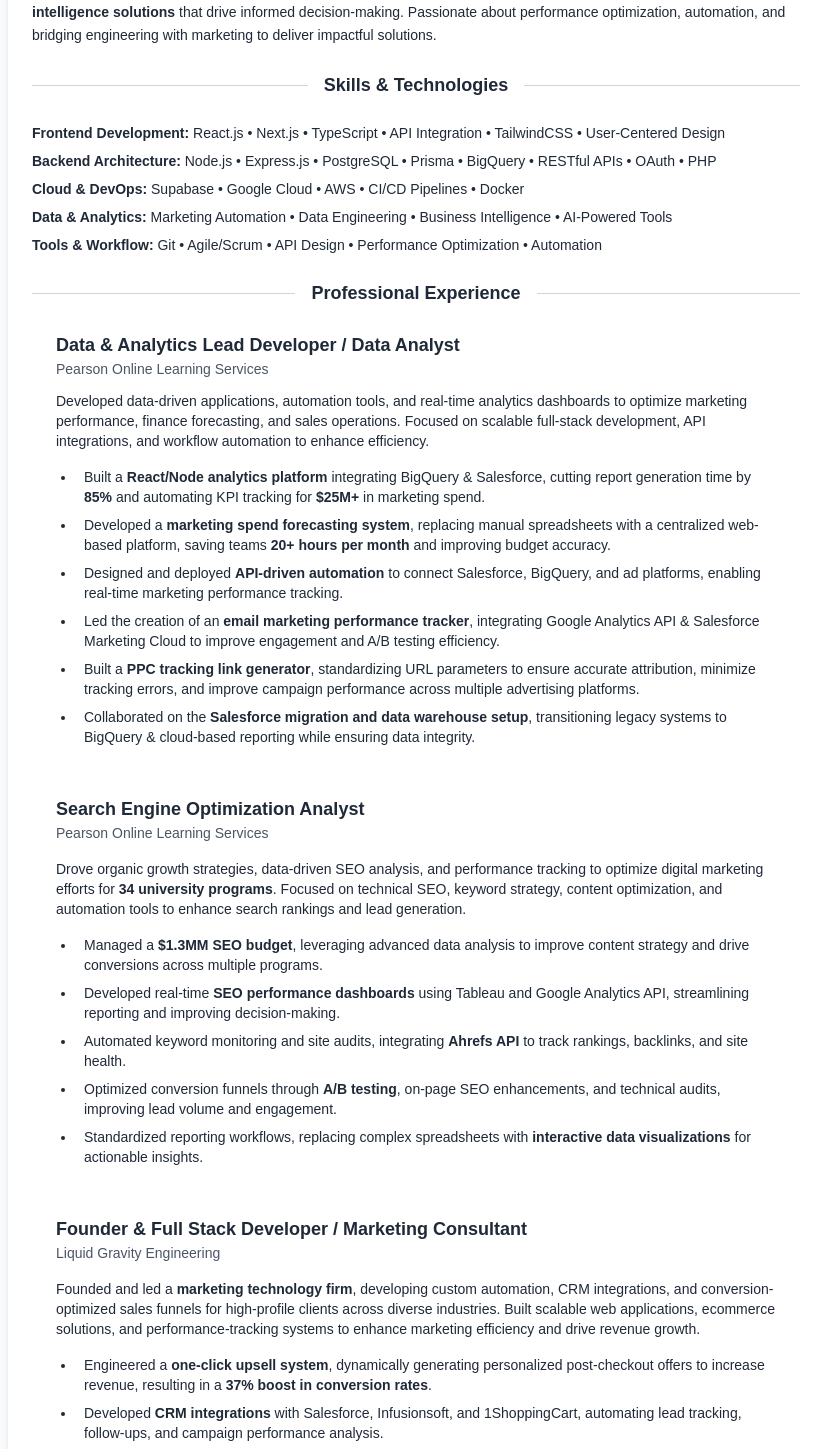
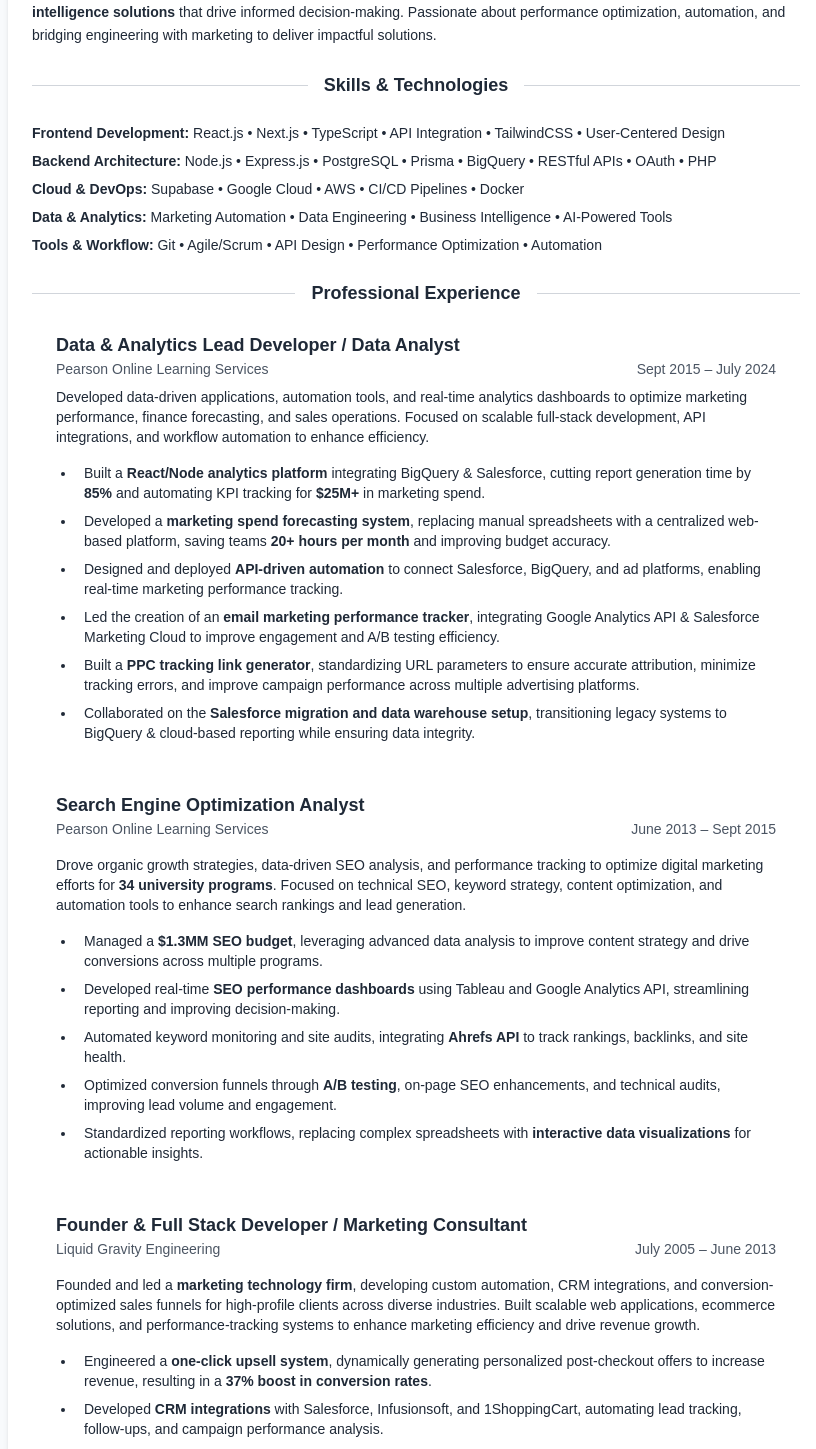
Before and after one commit to DanSias/danielsias-dev, a Next.js app: page /resume in a window 1280 px wide. Shown: the part 363-1812 px from the top of the page, without its empty margins (224-1040 px from the left). Built offline with nearby package versions, Linux system fonts and the light colour scheme.

Commit message:
Updated Timeframes
Added timeframes for each role in the professional experience section.

```diff
--- a/src/app/resume/AnalystExperience.tsx
+++ b/src/app/resume/AnalystExperience.tsx
@@ -3,8 +3,10 @@ const SEOAnalystExperience: React.FC = () => {
     <section className="max-w-3xl mx-auto p-6 text-gray-800">
       {/* Job Title & Company */}
       <h3 className="text-lg font-bold">Search Engine Optimization Analyst</h3>
-      <p className="text-sm text-gray-600">Pearson Online Learning Services</p>
-
+      <p className="text-sm text-gray-600 flex justify-between">
+        <span>Pearson Online Learning Services</span>
+        <span>June 2013 – Sept 2015</span>
+      </p>
       {/* Introduction Paragraph */}
       <p className="text-sm mt-4">
         Drove organic growth strategies, data-driven SEO analysis, and
--- a/src/app/resume/FounderExperience.tsx
+++ b/src/app/resume/FounderExperience.tsx
@@ -5,8 +5,11 @@ const FounderExperience: React.FC = () => {
       <h3 className="text-lg font-bold">
         Founder & Full Stack Developer / Marketing Consultant
       </h3>
-      <p className="text-sm text-gray-600">Liquid Gravity Engineering</p>
 
+      <p className="text-sm text-gray-600 flex justify-between">
+        <span>Liquid Gravity Engineering</span>
+        <span>July 2005 – June 2013</span>
+      </p>
       {/* Introduction Paragraph */}
       <p className="text-sm mt-4">
         Founded and led a <strong>marketing technology firm</strong>, developing
--- a/src/app/resume/FullStackExperience.tsx
+++ b/src/app/resume/FullStackExperience.tsx
@@ -5,8 +5,9 @@ const FullStackExperience: React.FC = () => {
       <h3 className="text-lg font-bold">
         Data & Analytics Lead Developer / Data Analyst
       </h3>
-      <p className="text-sm text-gray-600 mb-3">
-        Pearson Online Learning Services
+      <p className="text-sm text-gray-600 flex justify-between mb-2">
+        <span>Pearson Online Learning Services</span>
+        <span>Sept 2015 – July 2024</span>
       </p>
 
       {/* Introduction Paragraph */}
```
